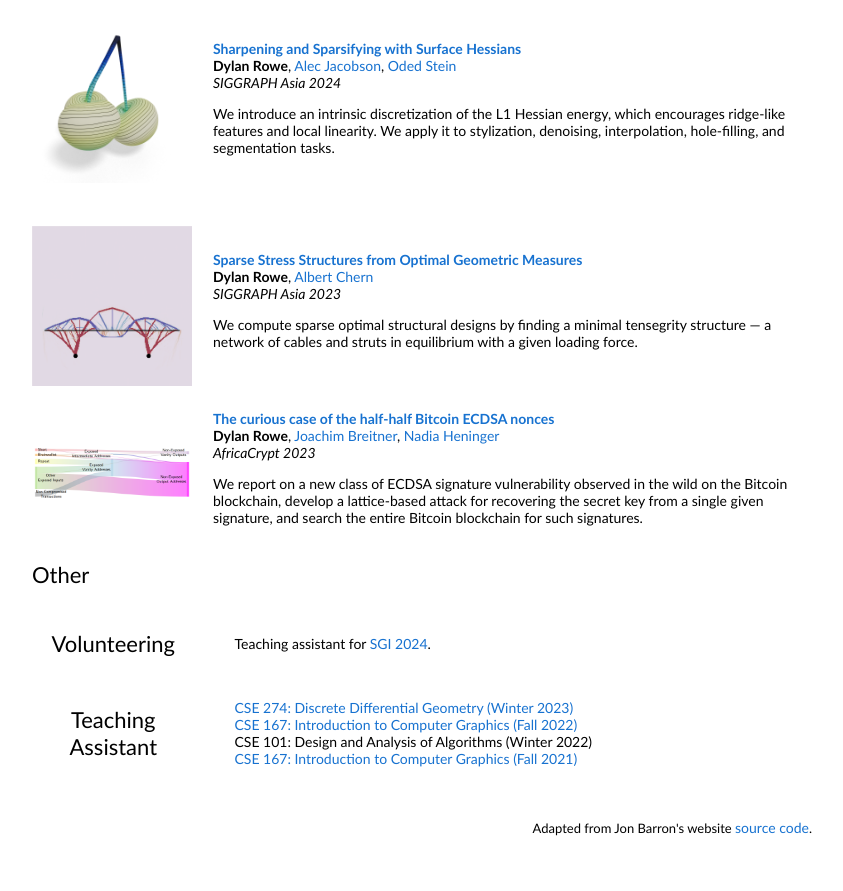
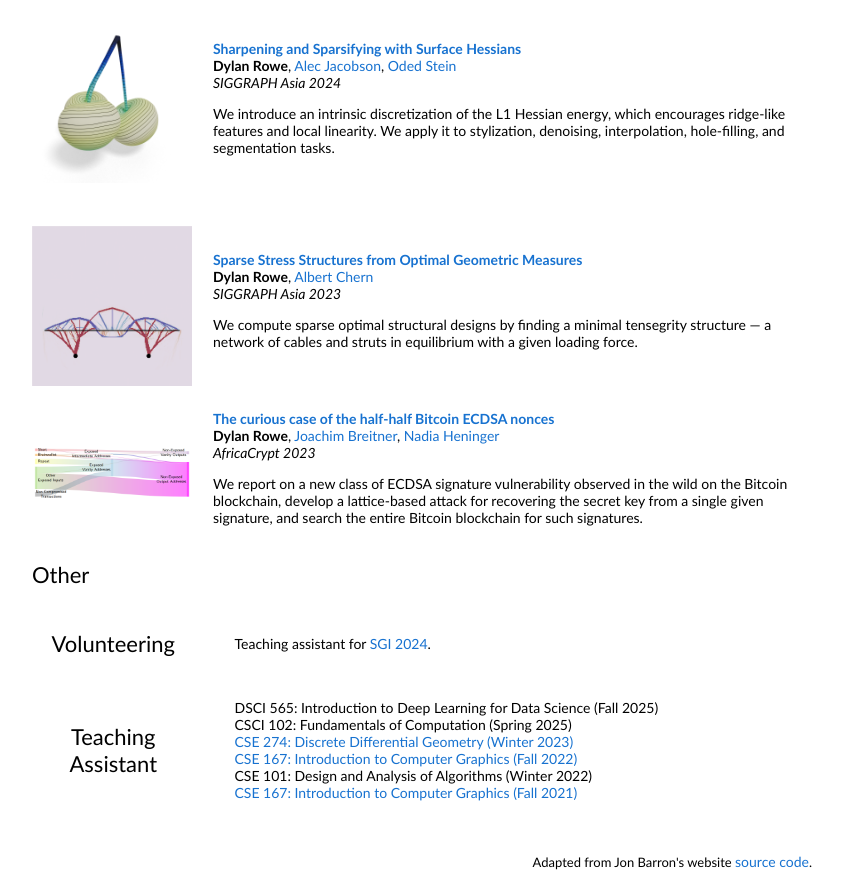
Before and after one commit to d-r-o-w-e/d-r-o-w-e.github.io, a plain HTML site: page index.html in a window 1280 px wide. Shown: the part 385-1276 px from the top of the page, without its empty margins (228-1071 px from the left). Before the commit the page ends 1242 px from the top, so only its background shows below. Drawn offline with Linux system fonts and the light colour scheme.

Commit message:
Update index.html

```diff
--- a/index.html
+++ b/index.html
@@ -118,6 +118,10 @@
                 <h2>Teaching Assistant</h2>
               </td>
               <td width="75%" valign="middle">
+				DSCI 565: Introduction to Deep Learning for Data Science (Fall 2025)
+				<br>
+                CSCI 102: Fundamentals of Computation (Spring 2025)
+                <br>
                 <a href="https://cseweb.ucsd.edu/~alchern/teaching/cse274_wi23/">CSE 274: Discrete Differential Geometry (Winter 2023)</a>
                 <br>
                 <a href="https://cseweb.ucsd.edu/~alchern/teaching/cse167_fa22/">CSE 167: Introduction to Computer Graphics (Fall 2022)</a>
```
